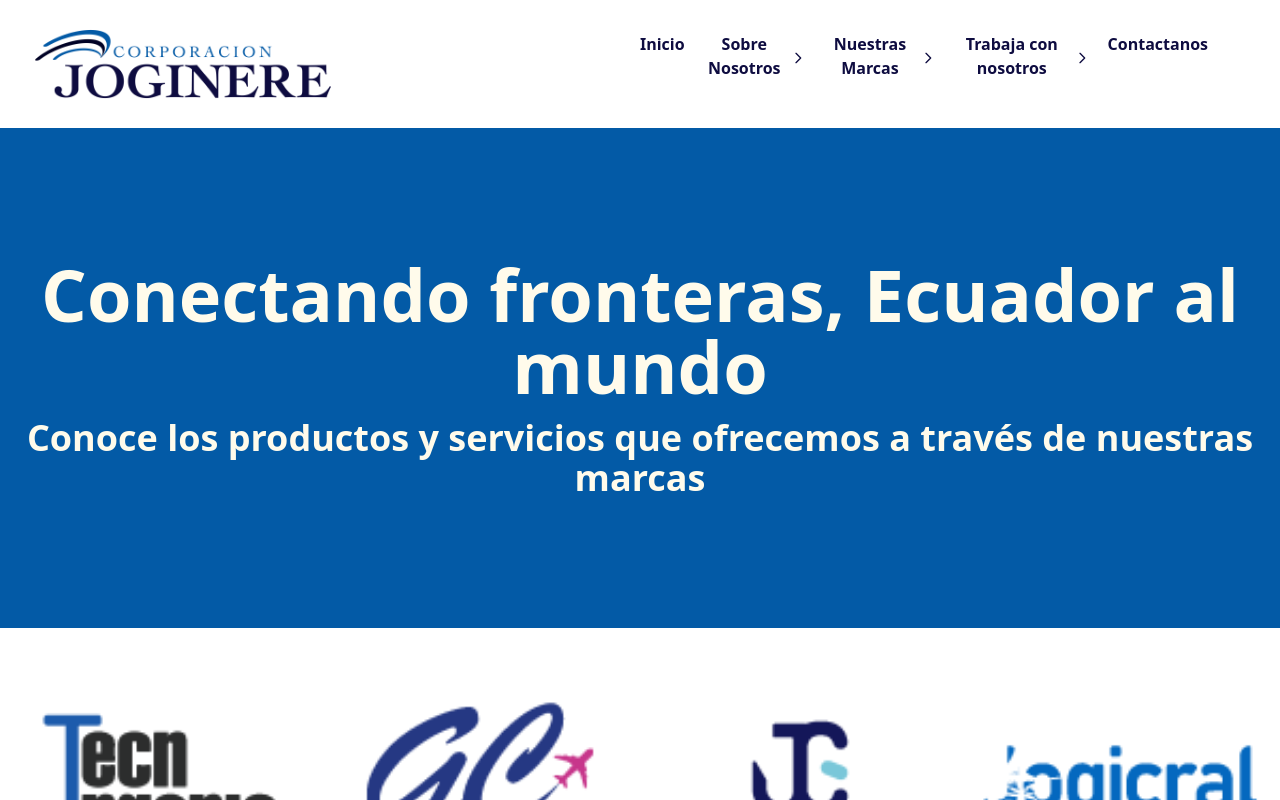
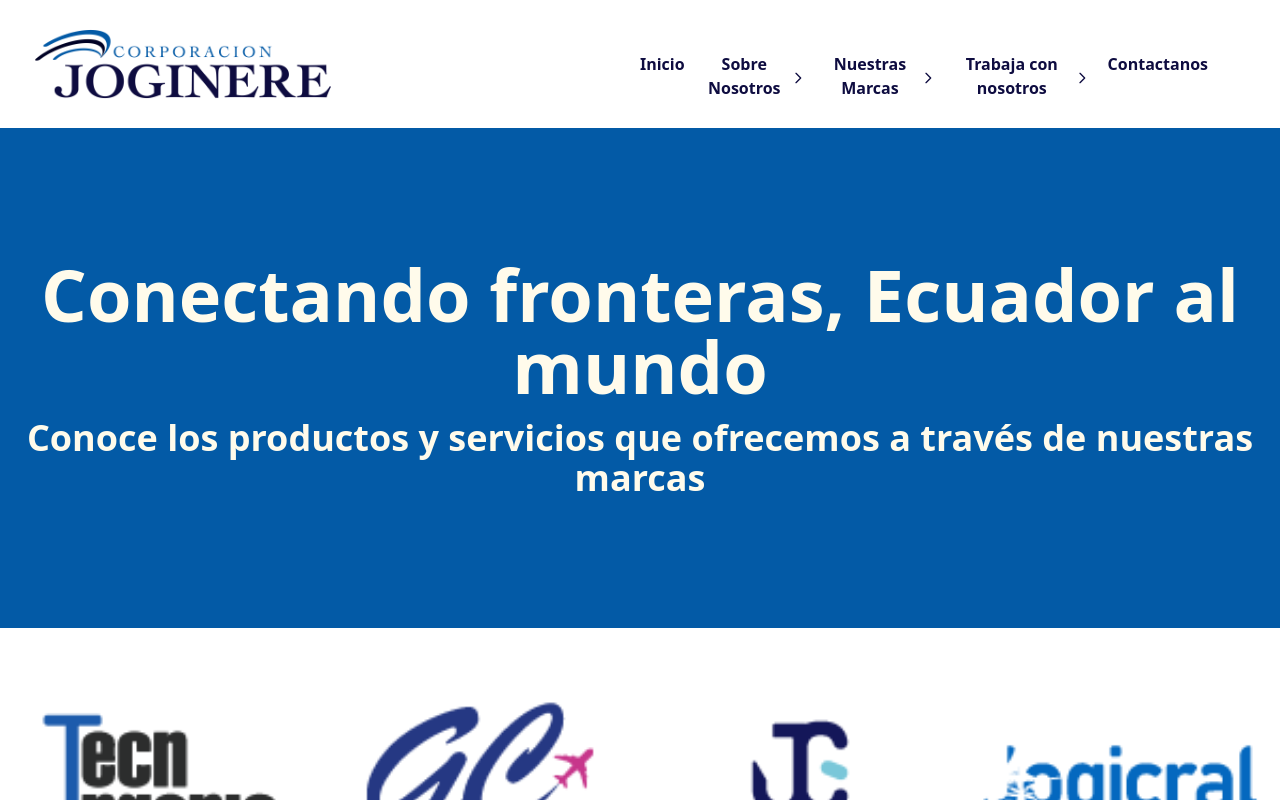
Before and after one commit to FedeSabi/Corporacion, a React (Vite) app: page / in a window 1280 px wide. Shown: the top 800 px of the page. Built offline with nearby package versions, Linux system fonts and the light colour scheme; the HTML template or start-up script is replaced by a standard one.

Commit message:
nivelado navbar

```diff
--- a/src/Components/Navbar.jsx
+++ b/src/Components/Navbar.jsx
@@ -36,7 +36,7 @@
             />
           </span>
         </div>
-        <div className="lg:flex md:flex lg: flex-1 items-center justify-end font-normal hidden">
+        <div className=" lg:flex md:flex lg: flex-1 items-center justify-end font-normal mt-10 hidden">
           <div className="flex-10">
             <ul className="flex gap-[18px] mr-16 text-[16px] font-semibold fill-stone-700">
               <Link
```
